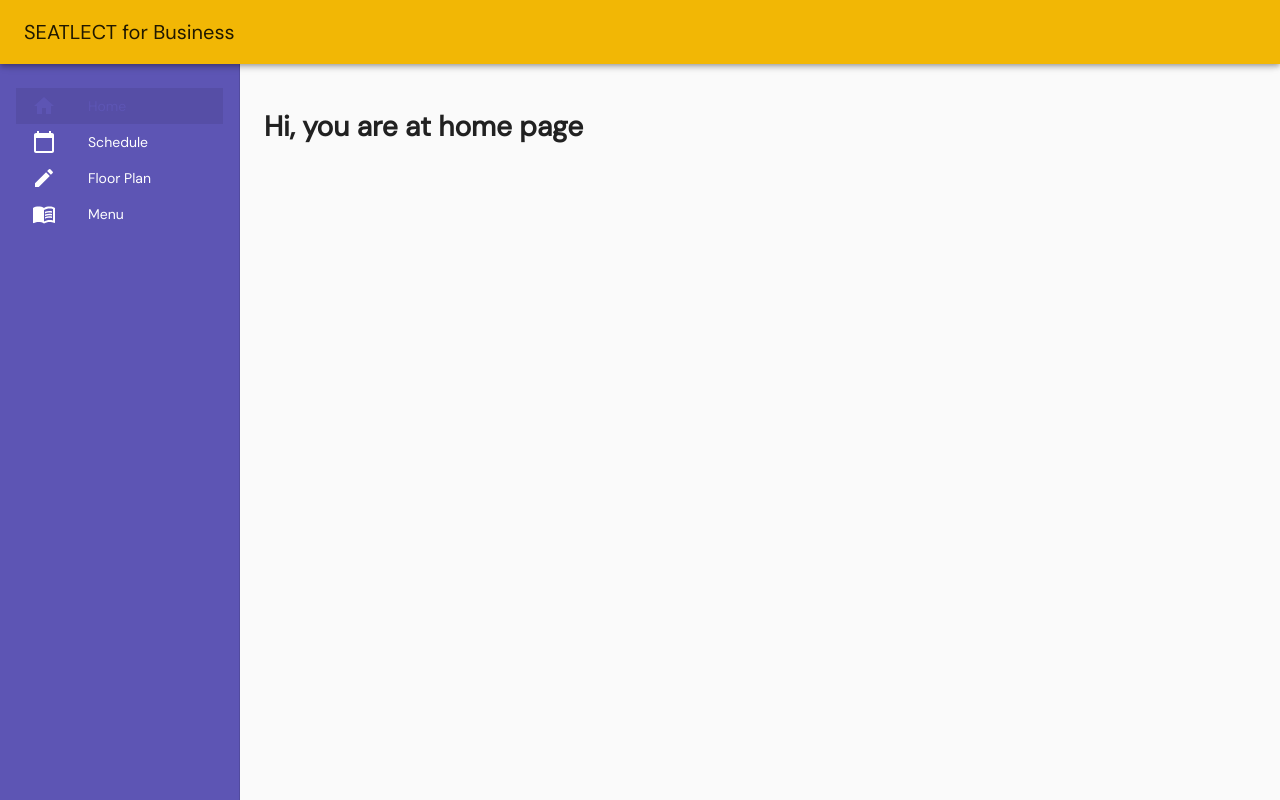
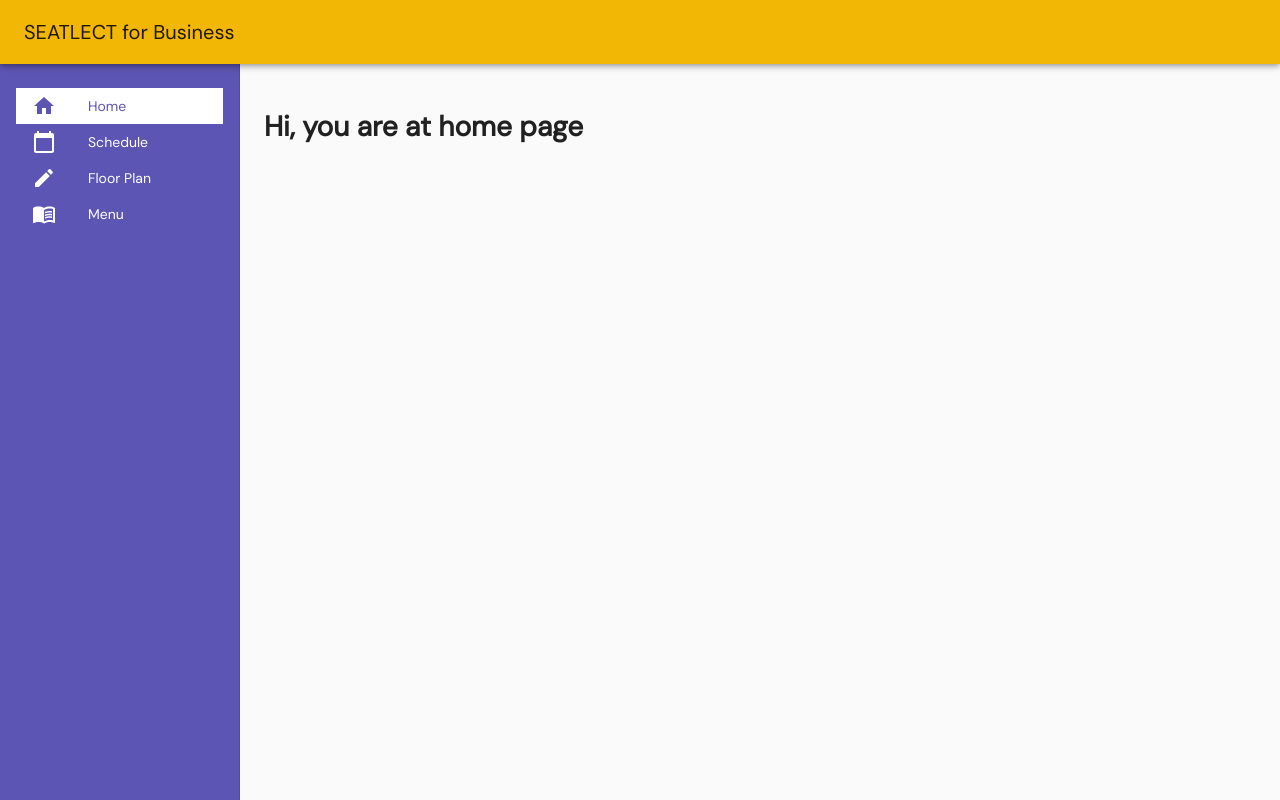
Before and after one commit to tphume/seatlect-web, a Next.js app: page / in a window 1280 px wide. Built offline with nearby package versions, Linux system fonts and the light colour scheme.

Commit message:
Fix style

```diff
--- a/src/components/layout.js
+++ b/src/components/layout.js
@@ -46,6 +46,11 @@ const useStyles = makeStyles((theme) => ({
   },
   primaryColor: {
     color: theme.palette.primary.main
+  },
+  item: {
+    '&.Mui-selected, &.Mui-selected:hover': {
+      backgroundColor: 'white'
+    }
   }
 }));
 
@@ -91,7 +96,7 @@ export default function Layout({ children }) {
         <Toolbar />
         <div className={classes.drawerContainer}>
           <List>
-            <ListItem button dense className={classes.item} selected={'/' === router.pathname}>
+            <ListItem button dense selected={'/' === router.pathname} className={classes.item}>
               <ListItemIcon>
                 <Home style={setIconColor('/')} />
               </ListItemIcon>
```
